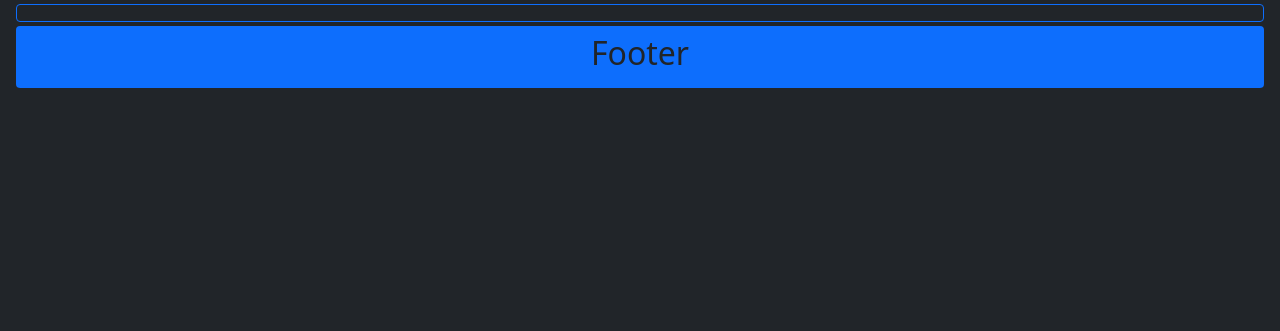
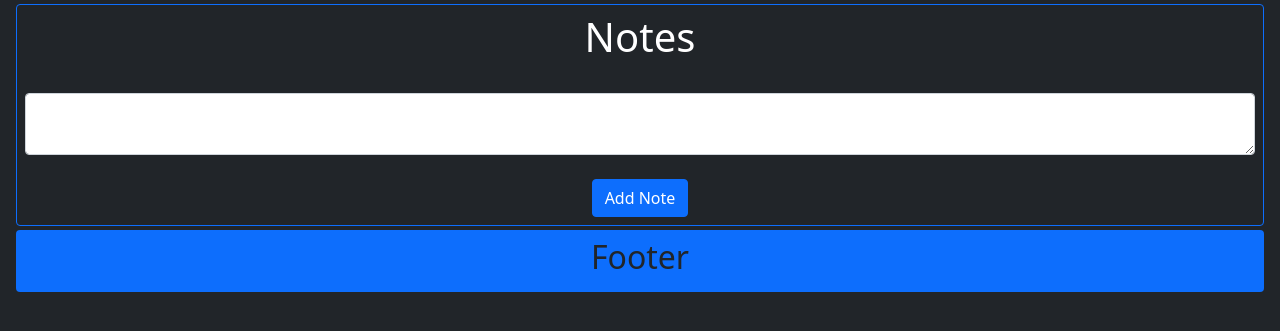
Before and after one commit to Miyamura-J/flasksite, a Flask app: page / in a window 1280 px wide. Shown: the part 168-499 px from the top of the page. Run offline with Flask 2, Linux system fonts and the light colour scheme; the visitor is signed in with stand-in values (Sample User, id 1); data comes from the database, SQL or seed files in the repository; data that the repository does not hold is empty.

Commit message:
Adding notes to db

```diff
--- a/files/templates/home.html
+++ b/files/templates/home.html
@@ -1,3 +1,20 @@
 {% extends "base.html" %}
 
 {% block title %}Home{% endblock %}
+{% block content %}
+<h1>Notes</h1>
+<ul class="list-group list-group-flush">
+    {% for note in user.notes %}
+    <li class="list-group-item">{{ note.data }}</li>
+
+    {% endfor %}
+</ul>
+<br>
+<form method="post">
+    <textarea name="note" id="note" class="form-control"></textarea>
+    <br>
+    <div align="center">
+        <button type="submit" class="btn btn-primary">Add Note</button>
+    </div>
+</form>
+{% endblock %}
--- a/files/views.py
+++ b/files/views.py
@@ -1,9 +1,18 @@
-from flask import Blueprint, render_template
+from flask import Blueprint, render_template, request
 from flask_login import login_required, current_user
+from .models import Note
+from . import db
 
 views = Blueprint('views', __name__)
 
-@views.route("/")
+@views.route("/", methods=["GET","POST"])
 @login_required
 def home():
+    if request.method == "POST":
+        data = request.form.get("note")
+        new_note = Note(data = data, user_id=current_user.id)
+
+        db.session.add(new_note)
+        db.session.commit()
+
     return render_template("home.html", user=current_user)
```
